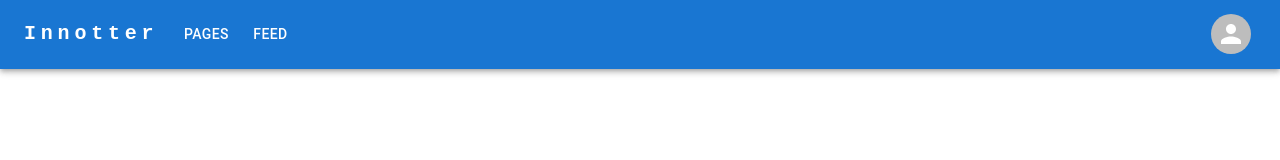
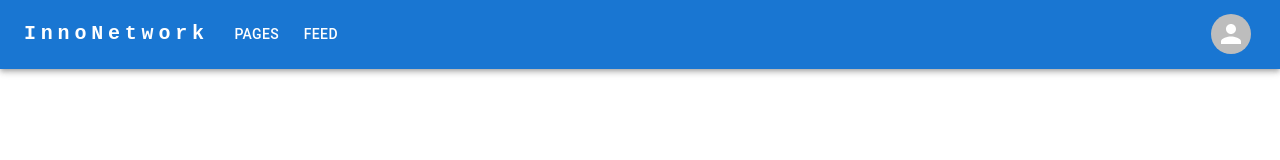
Before and after one commit to xfrbt1/ReactUserManagement, a React (Create React App) app: page / in a window 1280 px wide. Before the commit this address had no page. Shown: the top 160 px of the page. Built offline with nearby package versions, Linux system fonts and the light colour scheme; the HTML template or start-up script is replaced by a standard one.

Commit message:
delete old component

```diff
--- a/src/components/navbar.tsx
+++ b/src/components/navbar.tsx
@@ -1,50 +1,3 @@
-// import React from 'react';
-// import {NavLink} from "react-router-dom";
-// import {observer} from "mobx-react-lite";
-
-// function MyNavBar ()
-// {
-//
-//     return (<nav className="navbar-container">
-//             <div className="my_logo">Innowise</div>
-//
-//             <NavLink to="/home">Home</NavLink>
-//             <NavLink to="/profile">Profile</NavLink>
-//             <NavLink to="/user">User</NavLink>
-//             <NavLink to="/users">Users</NavLink>
-//             <NavLink to="/login">{}</NavLink>
-//
-//         </nav>)
-// }
-
-// const MyNavBar = observer(() =>
-// {
-//     const { user_data_json } = user_store
-//
-//     return(
-//             <nav className="navbar-container">
-//                 <div className="my_logo">InnoNetwork</div>
-//
-//                 <NavLink to="/feed">FEED</NavLink>
-//                 <NavLink to="/pages">PAGES</NavLink>
-//                 {/*<NavLink to="/user">User</NavLink>*/}
-//                 {/*<NavLink to="/users">Users</NavLink>*/}
-//                 {/*{user_data_json.username ? (*/}
-//                 {/*    <NavLink to="/login"><span style={{fontWeight: 'bold'}}>{user_data_json.username}</span></NavLink>*/}
-//                 {/*) : (*/}
-//                 {/*    <NavLink to="/login"><span style={{fontWeight: 'bold'}}>Log In</span></NavLink>*/}
-//                 {/*)}*/}
-//                 <AccountMenu></AccountMenu>
-//                 {
-//                     user_data_json.username ?
-//                         (<span style={{fontWeight: 'bold'}}>{user_data_json.username}</span>)
-//                         :
-//                         (<></>)
-//                 }
-//             </nav>
-//     )
-// })
-
 import * as React from 'react';
 import AppBar from '@mui/material/AppBar';
 import Box from '@mui/material/Box';
@@ -103,7 +56,7 @@ const MyNavBar = () =>
                             textDecoration: 'none',
                         }}
                     >
-                        Innotter
+                        InnoNetwork
                     </Typography>
 
                     <Box sx={{ flexGrow: 1, display: { xs: 'flex', md: 'none' } }}>
```
